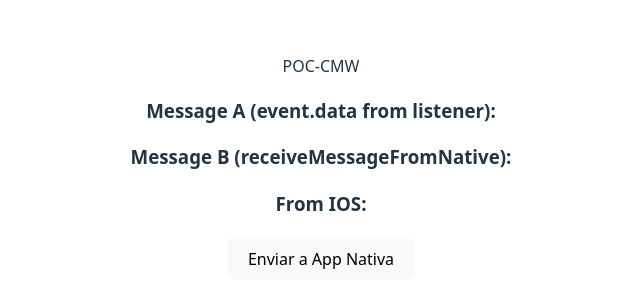
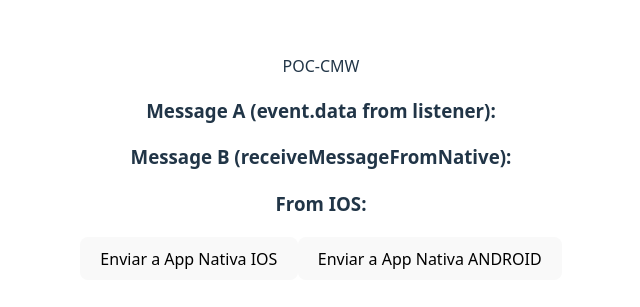
Before and after one commit to erikpz/poc-cm, a React (Vite) app: page / in a window 1280 px wide. Shown: the part 233-540 px from the top of the page, without its empty margins (319-959 px from the left). Built offline with nearby package versions, Linux system fonts and the light colour scheme.

Commit message:
Listeners

```diff
--- a/src/App.jsx
+++ b/src/App.jsx
@@ -15,8 +15,11 @@ function App() {
     }
   }
 
-  const sendMessageToNative = () => {
+  const sendMessageToNativeIos = () => {
     window.webkit.messageHandlers.nativeHandler.postMessage("Hola desde React");
+  }
+  const sendMessageToNativeAndroid = () => {
+    window.AndroidInterface.sendDataToAndroid("Hola desde la WebView");
   }
 
   const showMessageFromIOS = (msg) => {
@@ -53,7 +56,8 @@ function App() {
       <h3>From IOS: </h3>
       <p>{message3}</p>
 
-      <button onClick={sendMessageToNative}>Enviar a App Nativa</button>
+      <button onClick={sendMessageToNativeIos}>Enviar a App Nativa IOS</button>
+      <button onClick={sendMessageToNativeAndroid}>Enviar a App Nativa ANDROID</button>
     </div>
   )
 }
```
